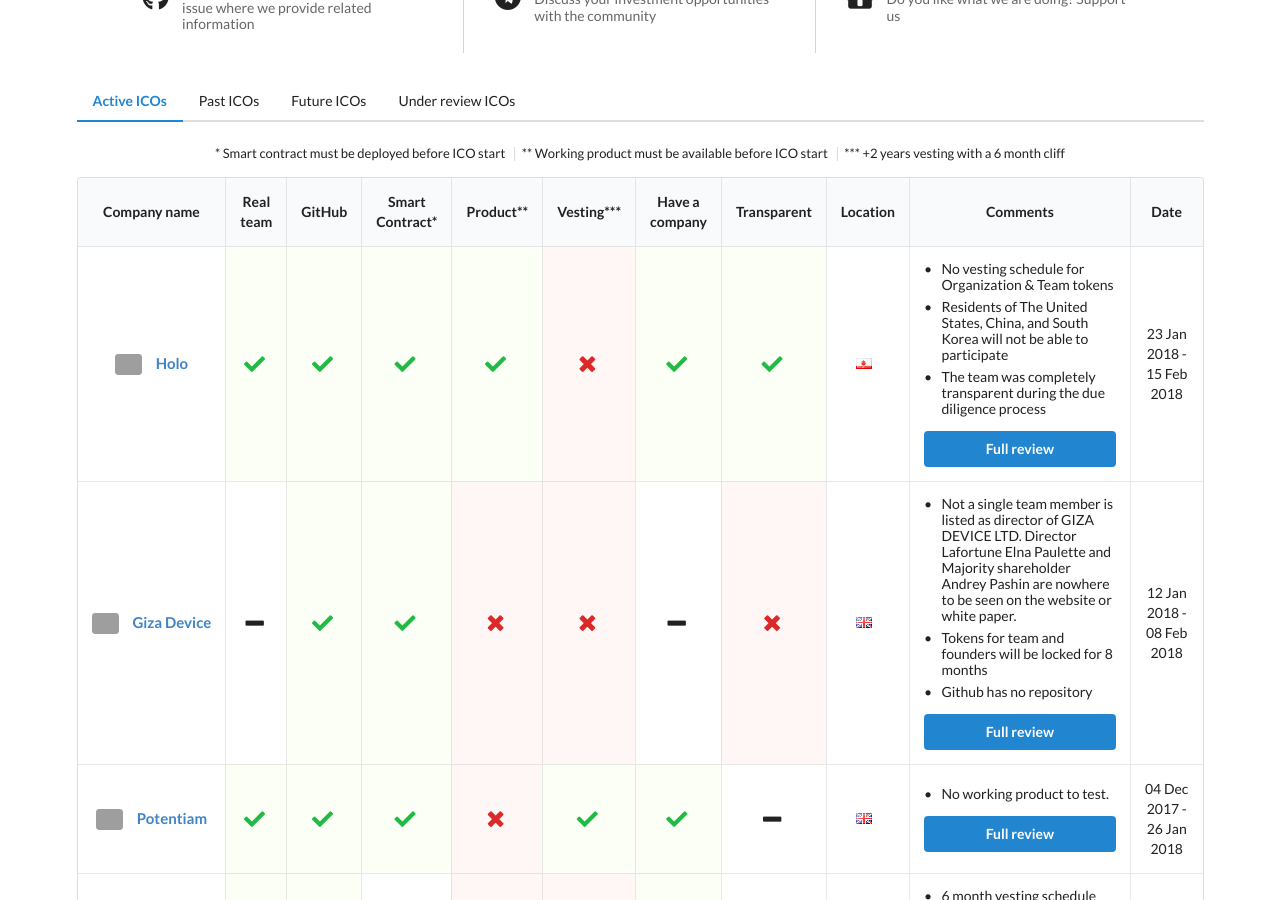
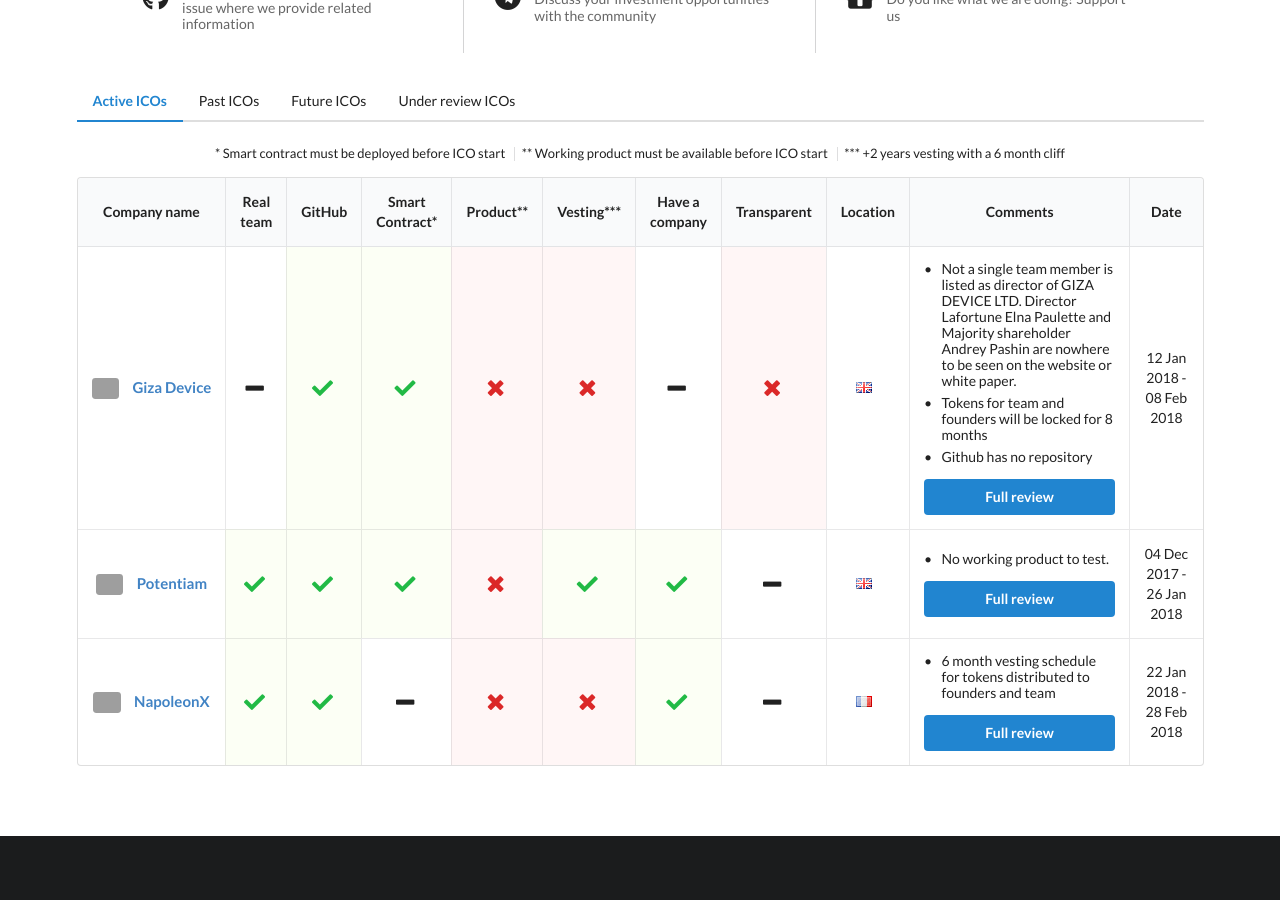
Before and after one commit to ico-check/ico-check, a Jekyll site: the page built from index.md, in a window 1280 px wide and 900 px high, scrolled down 315 px. Built offline with Jekyll 4.4.1, drawn with Linux system fonts in a browser that asks for light colours; nearby versions of some CDN libraries; grey boxes are pictures that could not be loaded.

Commit message:
28-holo-ico-check
Holo ICO delayed. Moving to Future ICOs

```diff
--- a/_data/active-icos.yml
+++ b/_data/active-icos.yml
@@ -1,25 +1,4 @@
 # For country names specify full name. All values available here: https://semantic-ui.com/elements/flag.html
-
-- name: Holo
-  image: https://i.imgur.com/NO3d4q7.png
-  url: https://holo.host/ico/
-  real_team: true
-  github: true
-  smart_contract: true
-  product: true
-  min_vesting: false
-  have_company: true
-  transparent: true
-  location: Gibraltar
-  comments:
-    - content: No vesting schedule for Organization & Team tokens
-    - content: Residents of The United States, China, and South Korea will not be able to participate
-    - content: The team was completely transparent during the due diligence process
-  ico_start_date: 2018-01-23T11:00:00Z
-  ico_end_date: 2018-02-15T11:00:00Z
-  safe: false
-  issue_url: https://github.com/ico-check/ico-check/issues/24
-
 - name: Giza Device
   image: https://i.imgur.com/7xNufAl.jpg
   url: https://www.gizadevice.com/
```
